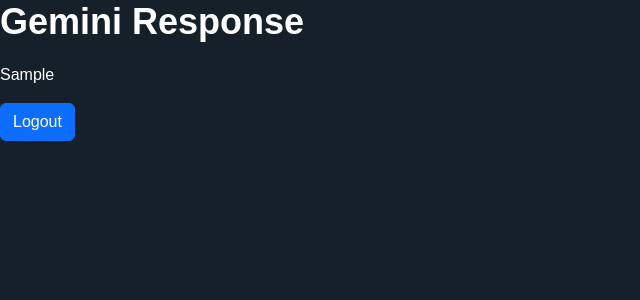
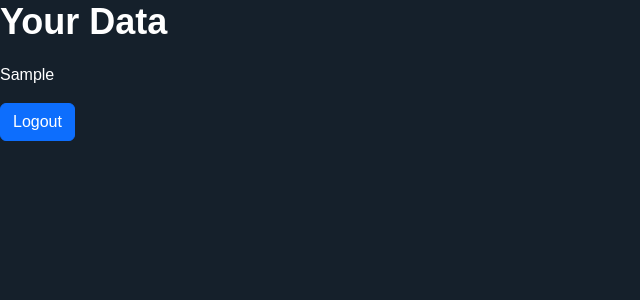
Before and after one commit to LL41/trainersTerminal, a Flask app: template templates/planning.html in a window 1280 px wide. Shown: the top 300 px of the page, without its empty margins (0-640 px from the left). Run offline with Flask 3, Linux system fonts and the light colour scheme; the template is opened without the code that fills it: most values are stand-ins (such as "Sample title", 1, 10 or a date in 2020).

Commit message:
Changing intake and planning.

```diff
--- a/app.py
+++ b/app.py
@@ -7,7 +7,6 @@ from stravalib import unithelper
 import requests
 import os
 import sys
-import google.generativeai as genai
 import markdown
 
 load_dotenv()
@@ -18,14 +17,9 @@ client_id = os.getenv("CLIENT_ID")
 client_secret = os.getenv("CLIENT_SECRET")
 data_storage = []
 
-# GENAI Setup
-genai.configure(api_key=os.getenv("GENAI_KEY"))
-# Instantiate the Gemini model
-model = genai.GenerativeModel('gemini-1.5-flash')
-
-# Redirect URI for OAuth
-#redirect_uri = 'https://127.0.0.1:5000/auth/callback'
-redirect_uri = 'https://45.63.19.39/auth/callback'
+#Redirect URI for OAuth
+redirect_uri = 'http://127.0.0.1:5000/auth/callback'
+#redirect_uri = 'https://45.63.19.39/auth/callback'
 
 def trips_around_world(distance):
   earth_circumference = 24901  # miles
@@ -76,7 +70,7 @@ def intake():
     if 'access_token' not in session:
         print("redirect")
         return redirect(url_for('index'))
-    #Need to add in error han dling for error code 500 when code being used is old, should redirect to auth if code is old and log user out.
+    #Need to add in error handling for error code 500 when code being used is old, should redirect to auth if code is old and log user out.
     #Get name
 
      #Load athlete data.
@@ -97,9 +91,8 @@ def intake():
 
     #Get form information.
     if request.method == 'POST':
-        session['athlete_type'] = request.form['athlete_type']
-        session['training_type'] = request.form['training_type']
-        session['message'] = request.form['message']
+        session['data_type'] = request.form['data_type']
+        session['date_range'] = request.form['date_range']
         return redirect(url_for('planning'))
     else:
         pass
@@ -118,34 +111,10 @@ def planning():
     #From data
     athlete_type = session['athlete_type']
     training_type = session['training_type']
-    form_message = session['message']
+    supplied_data = athlete_type
     print(athlete_type)
 
-    athlete_data_list = [ride_miles,run_miles,swim_miles,athlete_name,total_distance]
-    athlete_form_list = [athlete_type,training_type,form_message]
-    #It will probably make the most sense to naviagte away from using list and create a pretty large prompt in which I format all of this data very clearly for gemeni.
-    #Gemeni seems to really care that run/swim data is included. Either need to tell to ignore or just leave it out based on athlete type.
-
-    #GenAI
-    #Generate text
-    response = model.generate_content(f"Here is a list containing data from an athlete using the app Strava:{athlete_data_list}. This data is in the format: bike ride miles, run miles, swim miles, athlete name, total distance.\n"
-    +f"Here is a list of data froma form the athlete filled out {athlete_form_list}. The order of the data is athlete type, athlete training type (chosen from pyramidal, polarized, or not sure), and an optional message from the athlete.\n"
-    +"You are tasked with generating a training plan for this athlete.\n"
-    +"Use knowledge from the internet and training plans as well as scientific reasearch to determine how their training should be planned. Guess the experience of the athlete too.\n"
-    +"Do not assume the athelte is a triathlete unless they specify that on the intake form.\n"
-    +"Format the response in the most readable way possible for the athlete.\n"
-    +"Always say this at the end: Remember: This is a basic plan to get you started. If you have any specific goals or concerns, consult a certified coach or professional for a personalized training plan.")
-
-    gemeni_response = markdown.markdown(response.text)
-
-    template = render_template(
-        'planning.html'
-        #, athlete_name=athlete_name
-        #, ride_miles=ride_miles
-        #, swim_miles=swim_miles
-        #, run_miles=run_miles
-        #, total_distance=total_distance
-        , gemeni_response=gemeni_response)
+    template = render_template('planning.html', supplied_data=supplied_data)
     return template
 
 @app.route('/')
@@ -193,6 +162,8 @@ def callback():
     print(code)
     client = stravalib.Client()
     access_token = client.exchange_code_for_token(client_id, client_secret, code)
+    #Only print for troubleshooting, dont use in dev.
+    #print(access_token)
     session['access_token'] = access_token['access_token']
     return redirect(url_for('intake'))
 
--- a/templates/intake.html
+++ b/templates/intake.html
@@ -81,8 +81,8 @@ button:hover {
                 <select id="date_range" name="date_range" required>
                     <option value="">Select</option>
                     <option value="All">All Time</option>
-                    <option value="Last Year">Last Year</option>
-                    <option value="Last Month">Last Month</option>
+                    <option value="last_yaer">Last Year</option>
+                    <option value="last_month">Last Month</option>
                 </select>
             </div>
 
--- a/templates/planning.html
+++ b/templates/planning.html
@@ -1,6 +1,5 @@
 <!DOCTYPE html>
 <html>
-<head>
     <head>
         <meta charset="UTF-8">
         <meta name="viewport" content="width=device-width, initial-scale=1.0">
@@ -60,11 +59,10 @@
         background-color: #1778c2;
     }
         </style>
-    </head>
 </head>
 <body>
-    <h1>Gemini Response</h1>
-    <p>{{ gemeni_response|safe }}</p>
+    <h1>Your Data</h1>
+    <p>{{ supplied_data }}</p>
     <a href="{{ url_for('logout') }}" class="btn btn-primary">Logout</a>
 </body>
 </html>
```
